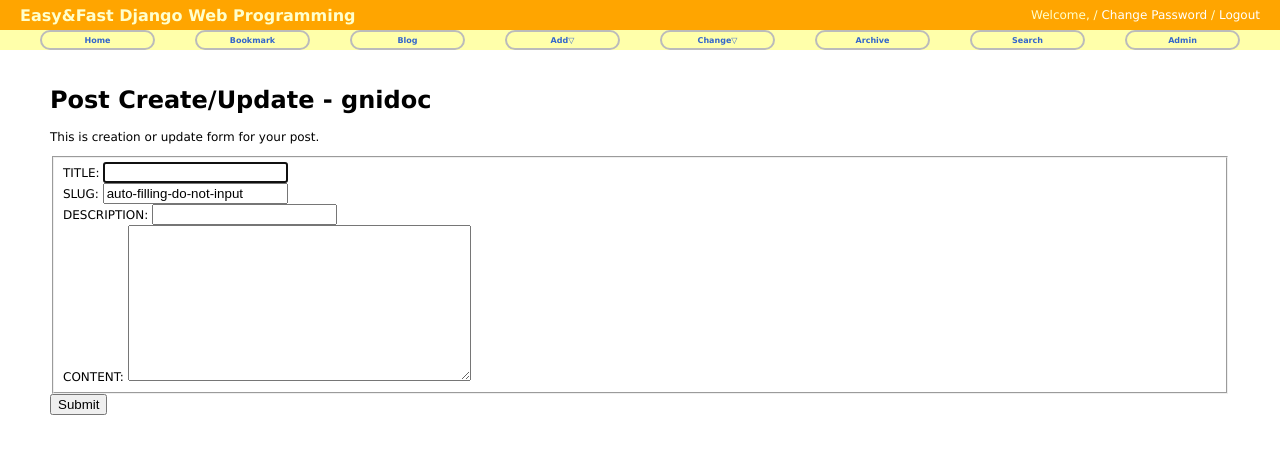
After one commit to gnidoc327/django_web_dev_bookmark, a Django app: page /blog/add/ in a window 1280 px wide. The commit adds this page. Shown: the top 454 px of the page. Run offline with Django 3.2, Linux system fonts and the light colour scheme; a user stored in the database is signed in.

Commit message:
12장 blog - tag 제외하고 완료

```diff
--- a/blog/models.py
+++ b/blog/models.py
@@ -1,4 +1,6 @@
 from __future__ import unicode_literals
+
+from django.contrib.auth.models import User
 from django.utils.encoding import python_2_unicode_compatible
 from django.db import models
 from django.core.urlresolvers import reverse
@@ -12,6 +14,7 @@ class Post(models.Model):
     content = models.TextField('CONTENT')
     create_date = models.DateTimeField('Create Date', auto_now_add=True)
     modify_date = models.DateTimeField('Modify Date', auto_now=True)
+    owner = models.ForeignKey(User, null=True)
 
     class Meta:
         verbose_name = 'post'
--- /dev/null
+++ b/blog/templates/blog/post_form.html
@@ -0,0 +1,45 @@
+{% extends "base.html" %}
+
+{% block title %}post_form.html{% endblock %}
+
+{% load staticfiles %}
+{% block extrastyle %}{% static "css/forms.css" %}{% endblock %}
+
+{% block content %}
+<div id="content">
+    <h1>Post Create/Update - {{user}}</h1>
+
+    <form action="." method="post">{% csrf_token %}
+        {% if form.error %}
+            <p class="errornote">Wrong! Please correct the error(s) below.</p>
+        {% endif %}
+
+        <p>This is creation or update form for your post.</p>
+
+        <fieldset class="aligned">
+            <div class="form-row">
+                {{ form.title.label_tag }} {{ form.title }}
+            </div>
+            <div class="form-row">
+                {{ form.slug.label_tag }} {{ form.slug }}
+            </div>
+            <div class="form-row">
+                {{ form.description.label_tag }} {{ form.description }}
+            </div>
+            <div class="form-row">
+                {{ form.content.label_tag }} {{ form.content }}
+            </div>
+            <!-- TODO tag 해주세요!
+            <div class="form-row">
+                {{ form.title.label_tag }} {{ form.tag }}
+            </div>-->
+        </fieldset>
+
+        <div class="submit-row">
+            <input type="submit" value="Submit"/>
+        </div>
+
+        <script type="text/javascript">document.getElementById('id_title').focus();</script>
+    </form>
+</div>
+{% endblock %}
--- a/blog/urls.py
+++ b/blog/urls.py
@@ -27,4 +27,16 @@ urlpatterns = [
 
     # Example: /today/
     url(r'^today/$', PostTAV.as_view(), name='post_today_archive'),
+
+    # Example: /add/
+    url(r'^add/$', PostCreateView.as_view(), name="add"),
+
+    # Example: /change/
+    url(r'^change/$', PostChangeLV.as_view(), name="change"),
+
+    # Example: /99/update
+    url(r'^(?P<pk>[0-9]+)/update/$', PostUpdateView.as_view(), name="update"),
+
+    # Example: /99/delete
+    url(r'^(?P<pk>[0-9]+)/delete/', PostDeleteView.as_view(), name="delete"),
 ]
--- a/blog/views.py
+++ b/blog/views.py
@@ -1,7 +1,9 @@
-from django.views.generic import ListView, DetailView
+from django.urls import reverse_lazy
+from django.views.generic import ListView, DetailView, CreateView, UpdateView, DeleteView
 from django.views.generic.dates import ArchiveIndexView, YearArchiveView, MonthArchiveView
 from django.views.generic.dates import DayArchiveView, TodayArchiveView
 from blog.models import Post
+from mysite.view import LoginRequiredMixin
 
 
 # ListView
@@ -42,3 +44,32 @@ class PostDAV(DayArchiveView):
 class PostTAV(TodayArchiveView):
     model = Post
     date_field = 'modify_date'
+
+
+class PostCreateView(LoginRequiredMixin, CreateView):
+    model = Post
+    fields = ['title', 'slug', 'description', 'content'] # TODO , 'tag'] - tag 챕터하고 수정
+    initial = {'slug': 'auto-filling-do-not-input'}
+    success_url = reverse_lazy('blog:index')
+
+    def form_valid(self, form):
+        form.instance.owner = self.request.user
+        return super(PostCreateView, self).form_valid(form)
+
+
+class PostChangeLV(LoginRequiredMixin, ListView):
+    template_name = 'blog/post_change_list.html'
+
+    def get_queryset(self):
+        return Post.objects.filter(owner=self.request.user)
+
+
+class PostUpdateView(LoginRequiredMixin, UpdateView):
+    model = Post
+    fields = ['title', 'slug', 'description', 'content'] # TODO , 'tag'] - tag 챕터하고 수정
+    success_url = reverse_lazy('blog:index')
+
+
+class PostDeleteView(LoginRequiredMixin, DeleteView):
+    model = Post
+    success_url = reverse_lazy('blog:index')
--- a/bookmark/models.py
+++ b/bookmark/models.py
@@ -1,4 +1,6 @@
 from __future__ import unicode_literals  #Python 2.x 지원용
+
+from django.contrib.auth.models import User
 from django.db import models
 from django.utils.encoding import python_2_unicode_compatible
 
@@ -7,6 +9,7 @@ from django.utils.encoding import python_2_unicode_compatible
 class Bookmark(models.Model):
     title = models.CharField(max_length=100, blank=True, null=True)
     url = models.URLField('url', unique=True)
+    owner = models.ForeignKey(User, null=True)
 
     def __str__(self):
         return self.title
--- a/bookmark/urls.py
+++ b/bookmark/urls.py
@@ -1,10 +1,22 @@
 from django.conf.urls import url
 
-from bookmark.views import BookmarkLV,BookmarkDV
-
+from bookmark.views import BookmarkLV, BookmarkDV, BookmarkCreateView, BookmarkChangeLV, BookmarkUpdateView, \
+    BookmarkDeleteView
 
 urlpatterns = [
     # Class-based views for Bookmark app
     url(r'^$', BookmarkLV.as_view(), name='index'),
     url(r'^(?P<pk>\d+)/$', BookmarkDV.as_view(), name='detail'),
+
+    # Example: /add/
+    url(r'^add/$', BookmarkCreateView.as_view(), name="add"),
+
+    # Example: /change/
+    url(r'^change/$', BookmarkChangeLV.as_view(), name="change"),
+
+    # Example: /99/update
+    url(r'^(?P<pk>[0-9]+)/update/$', BookmarkUpdateView.as_view(), name="update"),
+
+    # Example: /99/delete
+    url(r'^(?P<pk>[0-9]+)/delete/', BookmarkDeleteView.as_view(), name="delete"),
 ]
--- a/mysite/view.py
+++ b/mysite/view.py
@@ -1,5 +1,17 @@
+from django.contrib.auth.decorators import login_required
 from django.views.generic.base import TemplateView
 
 
 class HomeView(TemplateView):
     template_name = 'home.html'
+
+
+class UserCreateDoneTV(TemplateView):
+    template_name = 'registration/register_done.html'
+
+
+class LoginRequiredMixin(object):
+    @classmethod
+    def as_view(cls, **initkwargs):
+        view = super(LoginRequiredMixin, cls).as_view(**initkwargs)
+        return login_required(view)
--- /dev/null
+++ b/requirement.txt
@@ -0,0 +1,6 @@
+appdirs==1.4.3
+Django==1.11
+packaging==16.8
+pyparsing==2.2.0
+pytz==2017.2
+six==1.10.0
--- /dev/null
+++ b/static/css/forms.css
@@ -0,0 +1,15 @@
+table {
+    border-collapse: collapse;
+}
+
+td, th {
+    line-height: 18px;
+    border-bottom: 1px solid #eee;
+    vertical-align: top;
+    padding: 5px 15px;
+    font-family: "Lucida Grande", Verdana, Arial, sans-serif;
+}
+
+table.change-list, table.change-list th, table.change-list td{
+    border: 1px solid #ccc;
+}
--- a/templates/base.html
+++ b/templates/base.html
@@ -22,19 +22,19 @@
     <li><a href="{% url 'home' %}">Home</a></li>
     <li><a href="{% url 'bookmark:index' %}">Bookmark</a></li>
     <li><a href="{% url 'blog:index' %}">Blog</a></li>
-    <!--<li><a href="#">Photo</a></li> 상현형 만들어주세요 -->
+    <!-- TODO <li><a href="#">Photo</a></li> 상현형 만들어주세요 -->
     <li><a href="#">Add&bigtriangledown;</a>
         <ul>
-            <li><a href="#">Bookmark</a></li>
-            <li><a href="#">Blog</a></li>
+            <li><a href="{% url 'bookmark:add' %}">Bookmark</a></li>
+            <li><a href="{% url 'blog:add' %}">Blog</a></li>
             <li><a href="#">Photo</a></li>
         </ul>
     </li>
 
     <li><a href="#">Change&bigtriangledown;</a>
         <ul>
-            <li><a href="#">Bookmark</a></li>
-            <li><a href="#">Blog</a></li>
+            <li><a href="{% url 'bookmark:change' %}">Bookmark</a></li>
+            <li><a href="{% url 'blog:change' %}">Blog</a></li>
             <li><a href="#">Photo</a>a</li>
         </ul>
     </li>
```
Also changed, not shown: blog/templates/blog/bookmark_confirm_delete.html (added, +14 -0 lines), blog/templates/blog/post_change_list.html (added, +29 -0 lines), bookmark/templates/bookmark/bookmark_change_list.html (added, +29 -0 lines), bookmark/templates/bookmark/bookmark_confirm_delete.html (added, +14 -0 lines), bookmark/templates/bookmark/bookmark_form.html (added, +35 -0 lines), bookmark/views.py (+31 -1 lines), README.md, blog/migrations/0002_post_owner.py (added), bookmark/migrations/0002_bookmark_owner.py (added), db.sqlite3.
